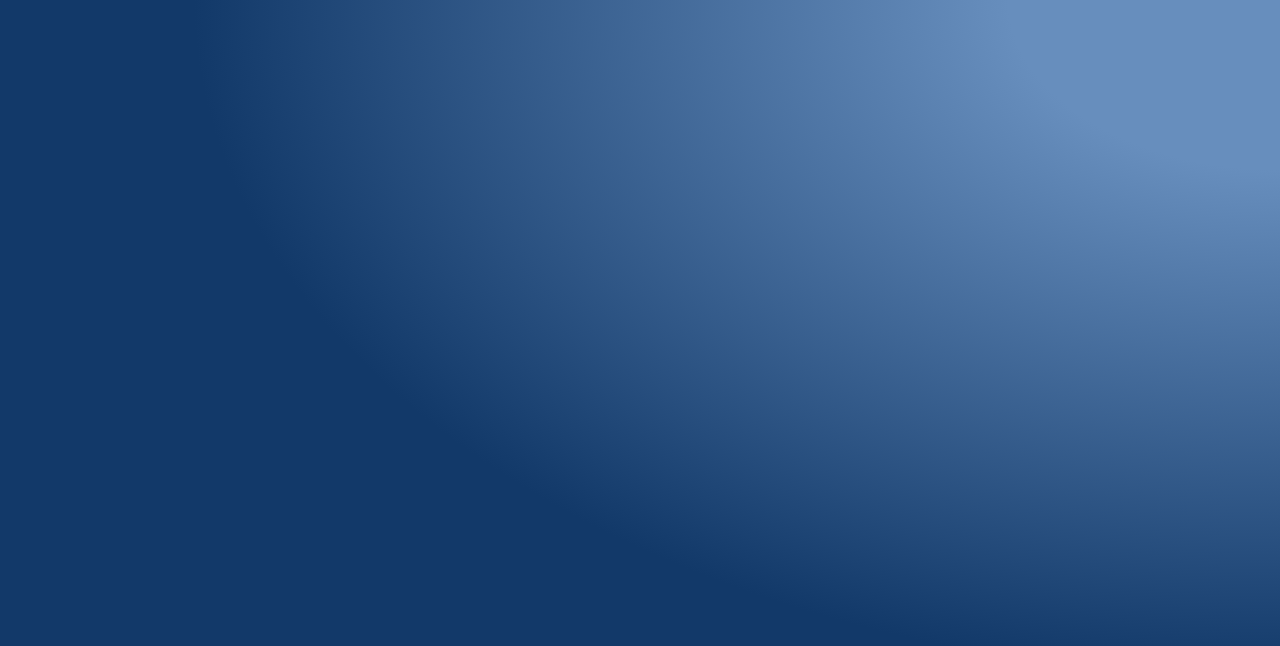
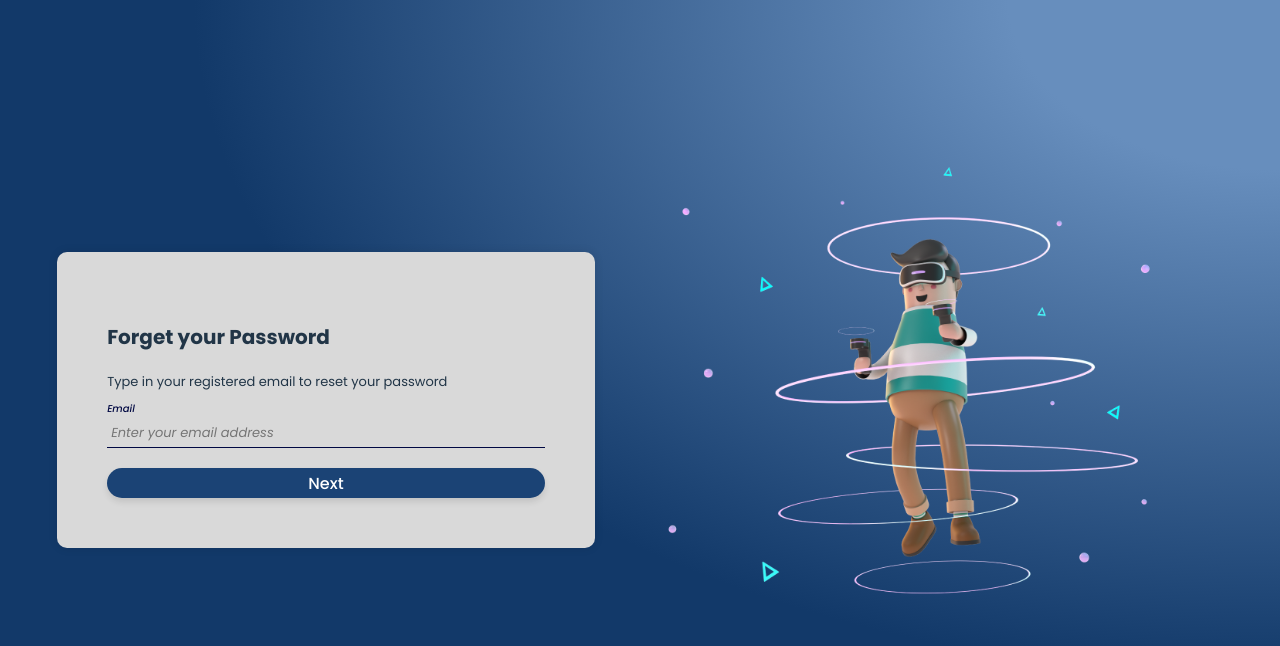
Before and after one commit to BeAware-WHY/app, a React (Vite) app: page /forgetpassword in a window 1280 px wide. Before the commit this address had no page. Shown: the top 646 px of the page. Built offline with nearby package versions, Linux system fonts and the light colour scheme.

Commit message:
forgetpasswrd ui

```diff
--- a/package.json
+++ b/package.json
@@ -28,7 +28,7 @@
     "eslint-plugin-react": "^7.33.2",
     "eslint-plugin-react-hooks": "^4.6.0",
     "eslint-plugin-react-refresh": "^0.4.5",
-    "react-router-dom": "^6.22.2",
+    "react-router-dom": "^6.22.3",
     "vite": "^5.0.8"
   }
 }
--- a/src/App.jsx
+++ b/src/App.jsx
@@ -1,7 +1,10 @@
 import './App.css'
 import SignIn from './components/pages/Signin/Signin'
-import SignUp from './components/pages/Signup/Signup'
-import { ReactDOM } from 'react'
+import SignUp from './components/pages/Signup/Signup';
+import ForgetPassword from './components/pages/forgetpassword/forgetpassword';
+import ForgetPasswordReview from './components/pages/forgetpassword/forgetpasswordnext';
+import { ReactDOM } from 'react';
+
 import { BrowserRouter, Routes, Route } from 'react-router-dom'
 
 function App() {
@@ -12,6 +15,9 @@ function App() {
       <Route path='' element={<SignIn/>}></Route>
       <Route path='/signin' element={<SignIn/>}></Route>
       <Route path='/signup' element={<SignUp/>}></Route>
+       <Route path='/forgetpassword' element={<ForgetPassword/>}></Route>
+      <Route path='/forgetpasswordnext' element={<ForgetPasswordReview/>}></Route>
+
       </Route>
       </Routes>
     </BrowserRouter>
--- a/src/components/pages/Signin/Signin.jsx
+++ b/src/components/pages/Signin/Signin.jsx
@@ -81,7 +81,7 @@ const Signin = () => {
               />
               <label>Remember me</label>
               </div>
-              <label style={{ fontFamily: 'Poppins, sans-serif' }}>Forget Password</label>
+              <label style={{ fontFamily: 'Poppins, sans-serif' }} onClick={()=> window.location='/forgetpassword'}>Forget Password</label>
             </div>
 
             <Button text="Login" onClick={handleLogin} />
--- a/src/components/pages/forgetpassword/forgetpassword.jsx
+++ b/src/components/pages/forgetpassword/forgetpassword.jsx
@@ -1,49 +1,39 @@
-import React from 'react';
+import React, { useState } from "react";
+import InputField from "../../resources/Input/input_field";
+import Button from "../../resources/Button/button";
 
 const ForgetPassword = () => {
-  const redirectToForgetPasswordReview = () => {
-    window.location.href = "forgetpasswordreview.html";
-  };
+  const [email, setEmail] = useState("");
 
-  const validateEmail = () => {
-    var emailInput = document.getElementById('email');
-    var email = emailInput.value;
-    var pattern = /^[a-zA-Z0-9._%+-]+@[a-zA-Z0-9.-]+\.[a-zA-Z]{2,}$/;
 
-    if (!pattern.test(email)) {
-      alert('Please enter a valid email address.');
-      emailInput.focus();
-      return false;
-    }
-
-    // Continue with form submission or other actions
-    return true;
-  };
 
   return (
-    <html>
-      <head>
-        <title>Icon inside Input Field - Demo Preview</title>
-        <meta content="noindex, nofollow" name="robots" />
-        <link href="forgetpass.css" rel="stylesheet" />
-        <link rel="stylesheet" href="https://cdnjs.cloudflare.com/ajax/libs/font-awesome/6.5.1/css/fontawesome.min.css" />
-        <link href="https://fonts.googleapis.com/css2?family=Poppins:wght@400;600&display=swap" rel="stylesheet" />
-      </head>
-      <body>
-        <div className="card">
-          <div className="container">
-            <label><strong>Reset your password</strong></label>
-            <label>Type in your registered email to reset your password</label>
-            <label>Email</label>
-            <input id="email" pattern="[a-zA-Z0-9._%+-]+@[a-zA-Z0-9.-]+\.[a-zA-Z]{2,}" placeholder="Enter your Email" className="placeicon" type="text" />
-            <br />
-            <input id="submit" type="submit" value="Submit" onClick={redirectToForgetPasswordReview} />
-          </div>
+    <div className="font-face-gm">
+      <div className="login-container">
+        <div className="login-form">
+          <p className="signin-txt">Forget your Password</p>
+          <p className="no-account">Type in your registered email to reset your password</p>
+          <form>
+            <label className="label">Email</label>
+            <InputField
+              type="email"
+              placeholder="Enter your email address"
+              value={email}
+              onChange={(e) => setEmail(e.target.value)}
+            />
+         <Button text="Next" onClick={()=> window.location.href='/forgetpasswordnext'} />
+
+          </form>
         </div>
-        <img src="pic_img.png" alt="Image" className="icon" />
-      </body>
-    </html>
+        <div className="login-image">
+          <img
+            src="./src/assets/images/login_page_image.png"
+            alt="Login Image"
+          />
+        </div>
+      </div>
+    </div>
   );
-}
+};
 
 export default ForgetPassword;
--- /dev/null
+++ b/src/components/pages/forgetpassword/forgetpasswordnext.jsx
@@ -0,0 +1,44 @@
+import React, { useState } from "react";
+import InputField from "../../resources/Input/input_field";
+import Button from "../../resources/Button/button";
+
+const forgetpasswordreview = () => {
+
+  const handleNext = () => {
+    // Handle next functionality
+    console.log("Next clicked");
+    // Perform validation and other logic here
+  };
+
+  return (
+    <div className="font-face-gm">
+      <div className="login-container">
+        <div className="login-form">
+          <p className="signin-txt">Recovery Email Sent !</p>
+          <p className="no-account">Please check your email for next steps to reset your password</p>
+          <form>
+            {/* <label className="label">Password</label>
+            <InputField
+              type="password"
+              placeholder="Enter your new password"
+              value={password}
+              onChange={(e) => setPassword(e.target.value)}
+            /> */}
+
+            <Button text="CONTACT SUPPORT" onClick={handleNext} />
+
+            <Button text="BACK TO LOGIN"  onClick={() => window.location.href='/signup'} />
+          </form>
+        </div>
+        <div className="login-image">
+          <img
+            src="./src/assets/images/login_page_image.png"
+            alt="Login Image"
+          />
+        </div>
+      </div>
+    </div>
+  );
+};
+
+export default forgetpasswordreview;
--- a/src/forgetpassword.html
+++ /dev/null
@@ -1,50 +0,0 @@
-<!DOCTYPE html>
-<html>
-<head>
-    <title>Icon inside Input Field - Demo Preview</title>
-    <meta content="noindex, nofollow" name="robots">
-    <link href="forgetpass.css" rel="stylesheet">
-    <link rel="stylesheet" href="https://cdnjs.cloudflare.com/ajax/libs/font-awesome/6.5.1/css/fontawesome.min.css">
-
-    <link href="https://fonts.googleapis.com/css2?family=Poppins:wght@400;600&display=swap" rel="stylesheet">
-<script>
-        function redirectToForgetPasswordReview() {
-            window.location.href = "forgetpasswordreview.html";
-        }
-        function validateEmail() {
-    var emailInput = document.getElementById('email');
-    var email = emailInput.value;
-    var pattern = /^[a-zA-Z0-9._%+-]+@[a-zA-Z0-9.-]+\.[a-zA-Z]{2,}$/;
-
-    if (!pattern.test(email)) {
-        alert('Please enter a valid email address.');
-        emailInput.focus();
-        return false;
-    }
-
-    // Continue with form submission or other actions
-    return true;
-}
-
-    </script>
-</head>
-
-<body >
-
-    <div class="card">
-
-        <div class="container">
-            <label><strong>Reset your password</strong></label>
-            <label>Type in your registered email to reset your password</label>
-            <label>Email</label>
-            <input id="email"pattern="[a-zA-Z0-9._%+-]+@[a-zA-Z0-9.-]+\.[a-zA-Z]{2,}" placeholder="Enter your Email" class="placeicon" type="text">
-            <br>
-<input id="submit" type="submit" value="Submit" onclick="redirectToForgetPasswordReview()">
-
-
-        </div>
-    </div>
-</body>
- <img src="pic_img.png" alt="Image" class="icon">
-
-</html>
```
Also changed, not shown: src/components/pages/forgetpassword/firebase.js (added, +44 -0 lines), src/components/pages/forgetpassword/forgetpasswordreview.jsx (deleted, +0 -32 lines), src/firebase.js (deleted, +0 -23 lines), 1 other file (tests, documents, lock files or other folders).
